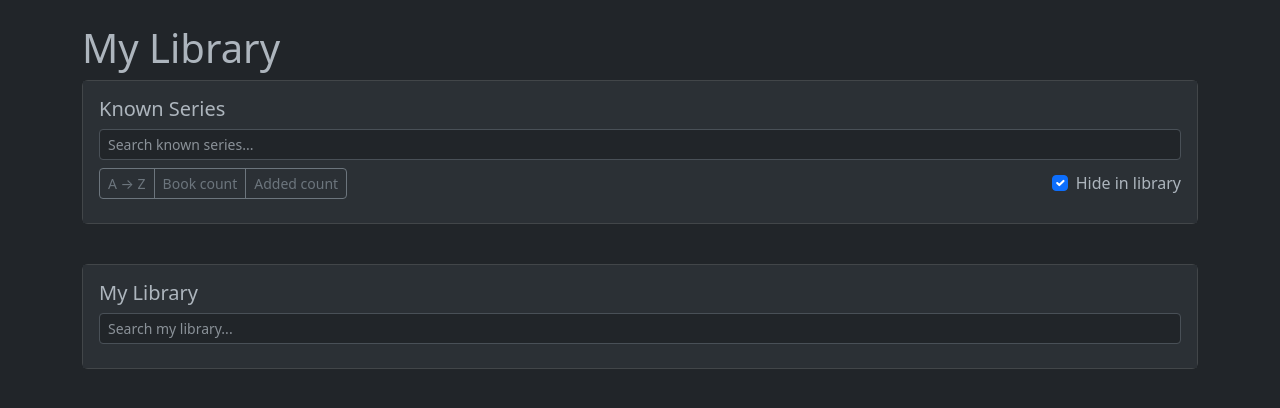
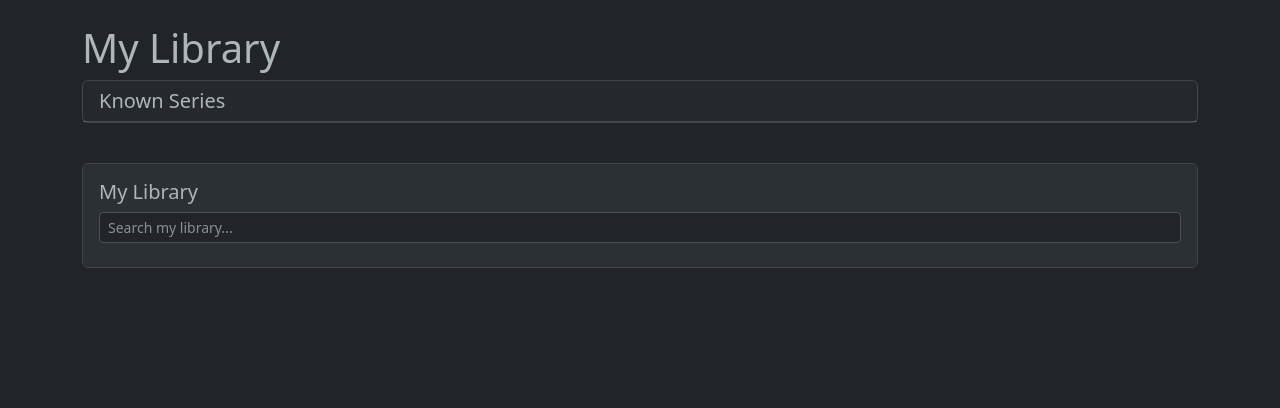
Before and after one commit to elcool0r/audiobook-tracker, a Python web app: template tracker/templates/library.html in a window 1280 px wide. Shown: the part 56-464 px from the top of the page. Run offline with Jinja, Linux system fonts and the light colour scheme; the template is opened without the code that fills it, so the values that code supplies are empty.

Commit message:
feat: Enhance known series section with collapsible header and improved layout

```diff
--- a/tracker/templates/library.html
+++ b/tracker/templates/library.html
@@ -37,8 +37,13 @@
   <div class="col-12">
   {% endif %}
     <div class="card mb-3">
+      <div class="card-header">
+        <h5 class="card-title mb-0" style="cursor: pointer;" data-bs-toggle="collapse" data-bs-target="#knownSeriesCollapse" aria-expanded="false" aria-controls="knownSeriesCollapse">
+          Known Series
+        </h5>
+      </div>
+      <div id="knownSeriesCollapse" class="collapse">
         <div class="card-body">
-        <h5 class="card-title">Known Series</h5>
           <div class="mb-2">
             <input class="form-control form-control-sm" id="knownSeriesSearch" placeholder="Search known series..." />
           </div>
@@ -55,6 +60,7 @@
           </div>
           <div id="knownSeries"></div>
           <div id="knownSeriesPagination" class="mt-2"></div>
+        </div>
       </div>
     </div>
   </div>
```
Lines whose indentation alone changed are shown as unchanged.
